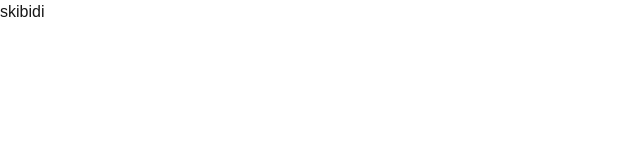
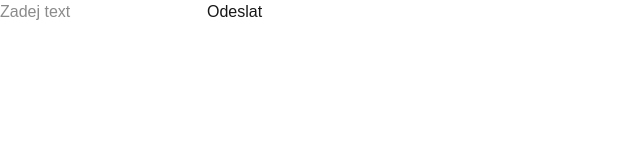
Before and after one commit to VrabeckyMor/k_p_s, a Next.js app: page / in a window 1280 px wide. Shown: the top 160 px of the page, without its empty margins (0-640 px from the left). Built offline with nearby package versions, Linux system fonts and the light colour scheme.

Commit message:
page.tsx pro chat

```diff
--- a/app/page.tsx
+++ b/app/page.tsx
@@ -1,7 +1,41 @@
+"use client"
+import React, { useState } from "react";
+
 export default function Home() {
+  const [input, setInput] = useState("");
+  const [message1, setMessage1] = useState<number | null>(null);
+  const [message2, setMessage2] = useState<number | null>(null);
+  const [message3, setMessage3] = useState<number | null>(null);
+  const [message4, setMessage4] = useState<number | null>(null);
+  const [message5, setMessage5] = useState<number | null>(null);
+
+  const handleSend = async () => {
+    const res = await fetch("http://10.0.0.68:5000/server", {
+      method: "POST",
+      headers: { "Content-Type": "application/json" },
+      body: JSON.stringify({ text: input }),
+    });
+    const data = await res.json();
+    setMessage5(message4);
+    setMessage4(message3);
+    setMessage3(message2);
+    setMessage2(message1);
+    setMessage1(data.message);
+  };
+
   return (
     <div>
-      <p>skibidi</p>
+      <input
+        value={input}
+        onChange={(e) => setInput(e.target.value)}
+        placeholder="Zadej text"
+      />
+      <button onClick={handleSend}>Odeslat</button>
+      {message5 !== null && <p>- {message5}</p>}
+      {message4 !== null && <p>- {message4}</p>}
+      {message3 !== null && <p>- {message3}</p>}
+      {message2 !== null && <p>- {message2}</p>}
+      {message1 !== null && <p>- {message1}</p>}
     </div>
   );
 }
```
